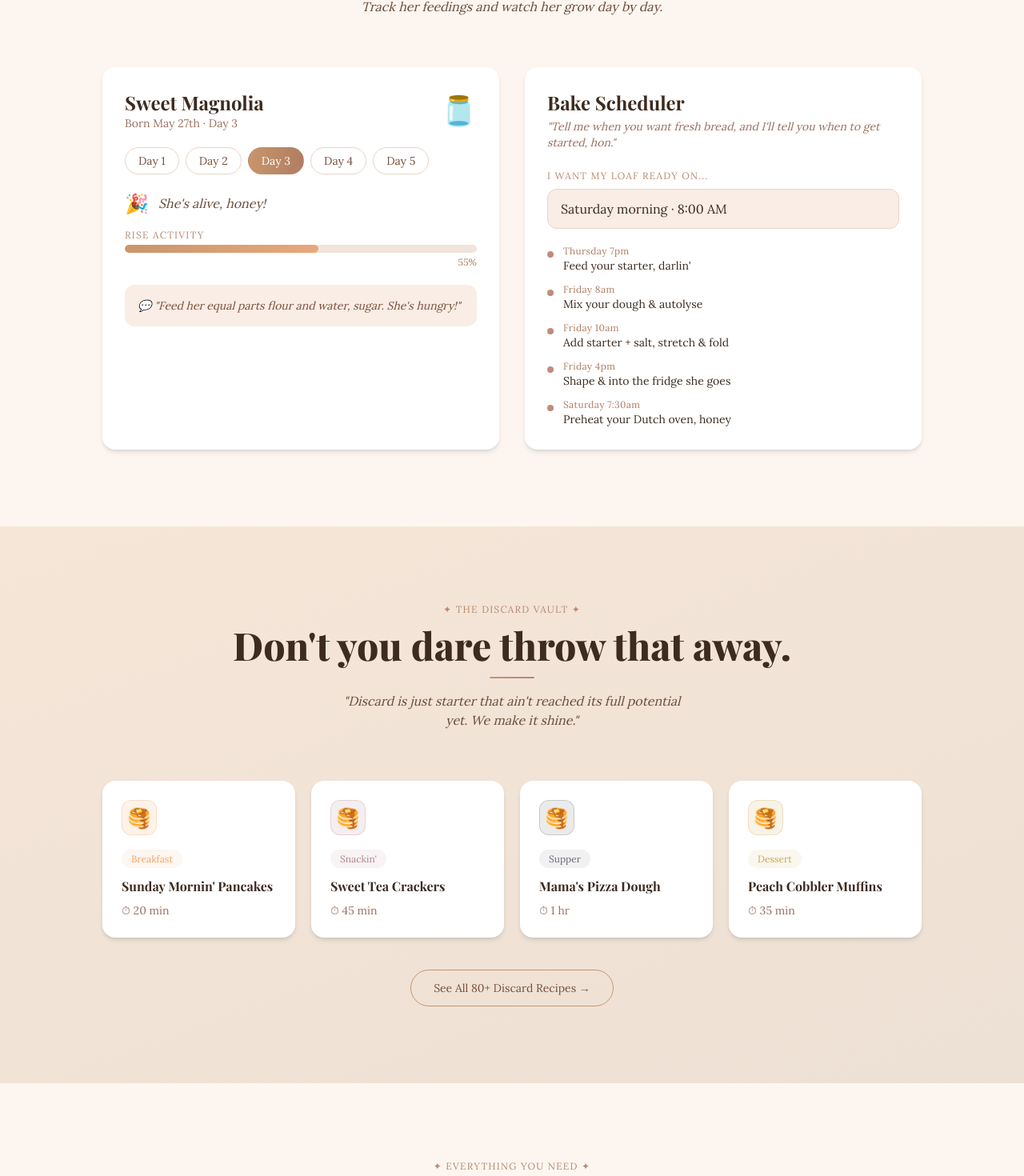
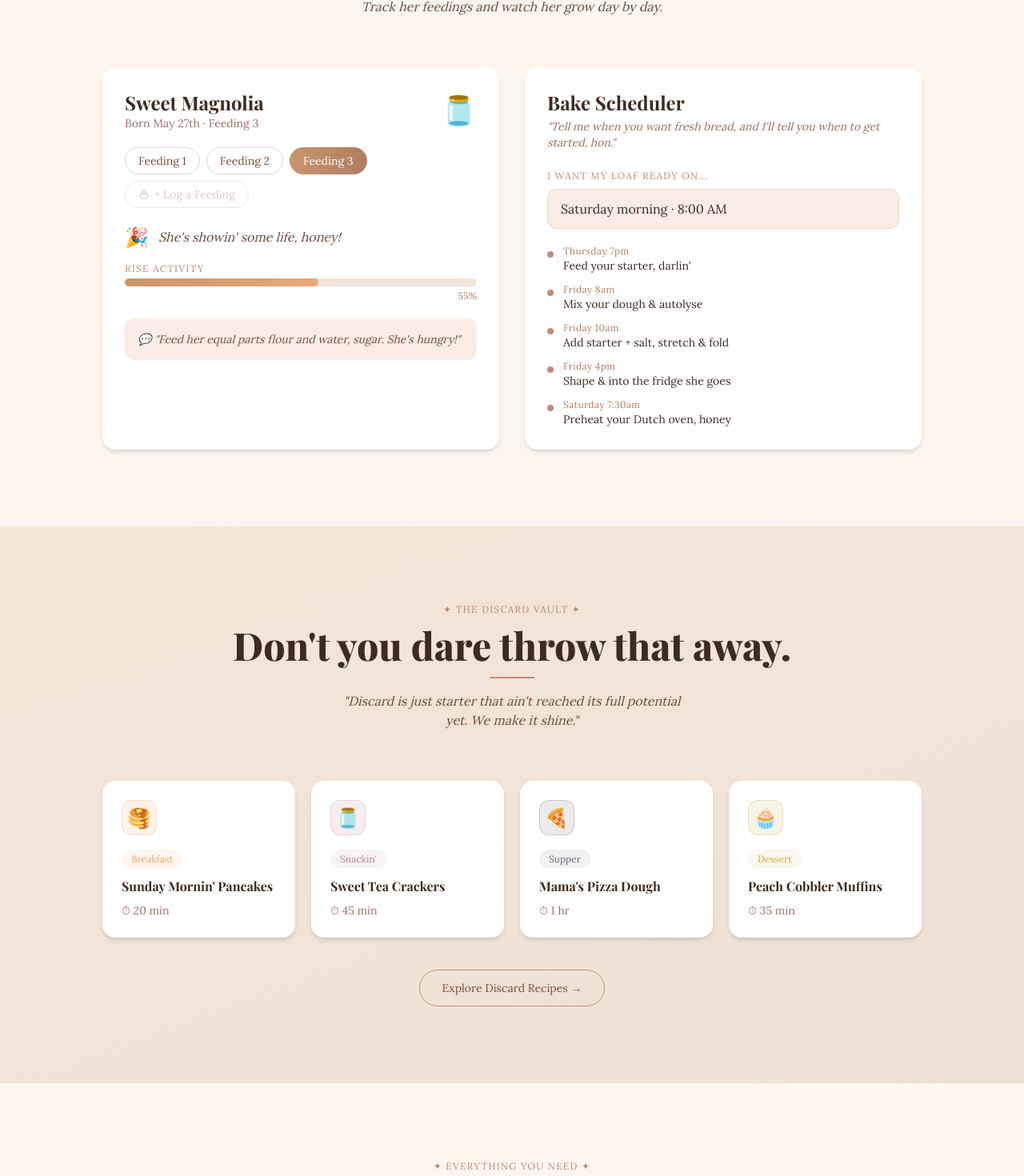
Before and after one commit to lonestarque78/blessyourloaf, a Next.js app: page / in a window 1280 px wide. Shown: the part 1034-2504 px from the top of the page at 80% size. Built offline with nearby package versions, Linux system fonts and the light colour scheme; a web font is replaced by a local one.

Commit message:
homepage polish - remove fake stats, testimonials, fix pricing labels, add login nav

```diff
--- a/src/app/(marketing)/page.tsx
+++ b/src/app/(marketing)/page.tsx
@@ -3,7 +3,6 @@ import Hero from '@/components/sections/Hero'
 import StarterJournal from '@/components/sections/StarterJournal'
 import DiscardVault from '@/components/sections/DiscardVault'
 import Features from '@/components/sections/Features'
-import Testimonials from '@/components/sections/Testimonials'
 import Pricing from '@/components/sections/Pricing'
 import FooterCTA from '@/components/sections/FooterCTA'
 import Footer from '@/components/layout/Footer'
@@ -16,7 +15,6 @@ export default function HomePage() {
       <StarterJournal />
       <DiscardVault />
       <Features />
-      <Testimonials />
       <Pricing />
       <FooterCTA />
       <Footer />
--- a/src/components/layout/Navbar.tsx
+++ b/src/components/layout/Navbar.tsx
@@ -26,6 +26,7 @@ export default function Navbar() {
         <Link href="/starter-guide" className="font-lora text-sm text-[#7a4f3a] hover:text-[#b07d62] transition-colors">Starter Guide</Link>
         <Link href="/discard" className="font-lora text-sm text-[#7a4f3a] hover:text-[#b07d62] transition-colors">Discard Vault</Link>
         <Link href="/pricing" className="font-lora text-sm text-[#7a4f3a] hover:text-[#b07d62] transition-colors">Pricing</Link>
+        <Link href="/login" className="font-lora text-sm text-[#7a4f3a] hover:text-[#b07d62] transition-colors">Log In</Link>
         <Link href="/signup" className="bg-gradient-to-r from-[#c9956c] to-[#b07d62] text-white px-5 py-2 rounded-full font-lora text-sm hover:-translate-y-0.5 transition-transform shadow-md">
           Join the Kitchen
         </Link>
--- a/src/components/sections/DiscardVault.tsx
+++ b/src/components/sections/DiscardVault.tsx
@@ -1,10 +1,10 @@
 import Link from 'next/link'
 
 const recipes = [
-  { name: "Sunday Mornin' Pancakes", time: "20 min", tag: "Breakfast", color: "#f4a261" },
-  { name: "Sweet Tea Crackers", time: "45 min", tag: "Snackin'", color: "#b5838d" },
-  { name: "Mama's Pizza Dough", time: "1 hr", tag: "Supper", color: "#6d6875" },
-  { name: "Peach Cobbler Muffins", time: "35 min", tag: "Dessert", color: "#c9a84c" },
+  { name: "Sunday Mornin' Pancakes", time: "20 min", tag: "Breakfast", color: "#f4a261", icon: "🥞" },
+  { name: "Sweet Tea Crackers", time: "45 min", tag: "Snackin'", color: "#b5838d", icon: "🫙" },
+  { name: "Mama's Pizza Dough", time: "1 hr", tag: "Supper", color: "#6d6875", icon: "🍕" },
+  { name: "Peach Cobbler Muffins", time: "35 min", tag: "Dessert", color: "#c9a84c", icon: "🧁" },
 ]
 
 export default function DiscardVault() {
@@ -25,7 +25,7 @@ export default function DiscardVault() {
             <div key={r.name} className="bg-white rounded-2xl p-6 shadow-md hover:-translate-y-1 transition-transform cursor-pointer">
               <div className="w-11 h-11 rounded-xl flex items-center justify-center text-2xl mb-4"
                 style={{ background: r.color + '22', border: `1.5px solid ${r.color}44` }}>
-                🥞
+                {r.icon}
               </div>
               <span className="font-lora text-xs px-3 py-1 rounded-full"
                 style={{ background: r.color + '18', color: r.color }}>
@@ -39,7 +39,7 @@ export default function DiscardVault() {
 
         <div className="text-center">
           <Link href="/discard" className="border border-[#c9956c] text-[#7a4f3a] px-7 py-3 rounded-full font-lora text-sm hover:bg-[#c9956c] hover:text-white transition-all inline-block">
-            See All 80+ Discard Recipes →
+            Explore Discard Recipes →
           </Link>
         </div>
       </div>
--- a/src/components/sections/Features.tsx
+++ b/src/components/sections/Features.tsx
@@ -1,7 +1,7 @@
 const features = [
   { icon: "🫙", label: "Starter Journal", bg: "#f9ede5", desc: "Name her, track her feedings, and watch her grow from a tiny flour paste into something glorious." },
   { icon: "📅", label: "Bake Scheduler", bg: "#f0e8f0", desc: "Tell us when you want fresh bread. We'll work backwards and hand you a step-by-step timeline." },
-  { icon: "🗄️", label: "Discard Vault", bg: "#fef3e2", desc: "80+ recipes for your leftover starter. Pancakes, crackers, pasta — not a drop goes to waste." },
+  { icon: "🗄️", label: "Discard Vault", bg: "#fef3e2", desc: "A growing library of recipes for your leftover starter. Pancakes, crackers, pasta — not a drop goes to waste." },
   { icon: "🩺", label: "Starter Troubleshooter", bg: "#e8f4f0", desc: "Starter smells funny? Not rising? Tell us what's goin' on and we'll nurse her back to health." },
   { icon: "📖", label: "Recipe Library", bg: "#fde8e8", desc: "Loaves, rolls, focaccia, and more — each one tested in a real Southern kitchen." },
   { icon: "🌾", label: "Flour Guide", bg: "#f5f0e8", desc: "All-purpose, whole wheat, rye — we break down every flour so you know exactly what you're workin' with." },
--- a/src/components/sections/Pricing.tsx
+++ b/src/components/sections/Pricing.tsx
@@ -2,7 +2,7 @@ import Link from 'next/link'
 
 const freeTier = ["5 recipes", "Starter day tracker", "Basic discard ideas", "Community access"]
 const proTier = ["Full recipe library (300+)", "Starter Journal + alerts", "Bake Scheduler", "Full Discard Vault", "Starter Troubleshooter", "Flour & hydration guides", "New recipes every week"]
-const annualTier = ["All Pitmaster features", "Priority support", "Early recipe access", "Annual baking planner"]
+const annualTier = ["All Baker's Pass features", "Priority support", "Early recipe access", "Annual baking planner"]
 
 export default function Pricing() {
   return (
@@ -35,7 +35,7 @@ export default function Pricing() {
           <div className="rounded-3xl p-9 flex-1 max-w-sm md:scale-105 shadow-2xl"
             style={{ background: 'linear-gradient(160deg, #3d2b1f, #5c3d2e)', border: '1.5px solid #c9956c' }}>
             <div className="flex justify-between items-start mb-2">
-              <div className="font-lora text-xs uppercase tracking-widest text-[#e8b4a0]">Pitmaster</div>
+              <div className="font-lora text-xs uppercase tracking-widest text-[#e8b4a0]">Baker's Pass</div>
               <span className="bg-gradient-to-r from-[#c9956c] to-[#b5838d] text-white text-xs font-lora px-3 py-1 rounded-full">Most Popular</span>
             </div>
             <div className="font-playfair text-5xl font-black text-white mb-1">$5.99<span className="text-xl font-normal">/mo</span></div>
@@ -46,7 +46,7 @@ export default function Pricing() {
                 <span className="font-lora text-sm text-[#e8d5c8]">{f}</span>
               </div>
             ))}
-            <Link href="/signup?plan=monthly" className="block text-center bg-gradient-to-r from-[#c9956c] to-[#b07d62] text-white px-6 py-3 rounded-full font-lora text-sm hover:-translate-y-0.5 transition-transform shadow-lg mt-8">
+            <Link href="/signup?plan=monthly" className="block text-center bg-gradient-to-r from-[#c9956c] to-[#b07d62] text-white px-6 py-3 rounded-full font-lora text-sm hover:-translate-y-0.5 transition-transform shadow-lg mt-8 whitespace-nowrap">
               Start 7-Day Free Trial →
             </Link>
           </div>
--- a/src/components/sections/StarterJournal.tsx
+++ b/src/components/sections/StarterJournal.tsx
@@ -5,9 +5,7 @@ import { useState } from 'react'
 const days = [
   { day: 1, status: "Just born, bless her heart", rise: 10, emoji: "🌱" },
   { day: 2, status: "Gettin' a little bubbly, sugar", rise: 25, emoji: "✨" },
-  { day: 3, status: "She's alive, honey!", rise: 55, emoji: "🎉" },
-  { day: 4, status: "Doubled up overnight!", rise: 80, emoji: "🔥" },
-  { day: 5, status: "Ready to bake, darlin'", rise: 100, emoji: "🍞" },
+  { day: 3, status: "She's showin' some life, honey!", rise: 55, emoji: "🎉" },
 ]
 
 const schedule = [
@@ -40,7 +38,7 @@ export default function StarterJournal() {
             <div className="flex items-center justify-between mb-5">
               <div>
                 <div className="font-playfair text-2xl font-bold text-[#3d2b1f]">Sweet Magnolia</div>
-                <div className="font-lora text-sm text-[#9a7060]">Born May 27th · Day {activeDay}</div>
+                <div className="font-lora text-sm text-[#9a7060]">Born May 27th · Feeding {activeDay}</div>
               </div>
               <span className="text-4xl">🫙</span>
             </div>
@@ -54,9 +52,23 @@ export default function StarterJournal() {
                       ? 'bg-gradient-to-r from-[#c9956c] to-[#b07d62] text-white border-transparent'
                       : 'border-[#e8d5c8] text-[#7a4f3a] bg-white'
                   }`}>
-                  Day {d.day}
+                  Feeding {d.day}
                 </button>
               ))}
+              <div className="relative group">
+                <button
+                  disabled
+                  className="flex items-center gap-1.5 px-4 py-1.5 rounded-full font-lora text-sm border border-[#e8d5c8] text-[#c4a899] bg-white cursor-not-allowed opacity-60">
+                  <svg className="w-3.5 h-3.5" fill="none" viewBox="0 0 24 24" stroke="currentColor" strokeWidth={2}>
+                    <path strokeLinecap="round" strokeLinejoin="round" d="M12 15v2m-6 4h12a2 2 0 002-2v-6a2 2 0 00-2-2H6a2 2 0 00-2 2v6a2 2 0 002 2zm10-10V7a4 4 0 00-8 0v4h8z" />
+                  </svg>
+                  + Log a Feeding
+                </button>
+                <div className="absolute left-1/2 -translate-x-1/2 bottom-full mb-2 whitespace-nowrap bg-[#3d2b1f] text-white font-lora text-xs rounded-lg px-3 py-1.5 opacity-0 group-hover:opacity-100 transition-opacity pointer-events-none">
+                  Sign in to track your starter
+                  <div className="absolute left-1/2 -translate-x-1/2 top-full w-0 h-0 border-x-4 border-x-transparent border-t-4 border-t-[#3d2b1f]" />
+                </div>
+              </div>
             </div>
 
             <div className="flex items-center gap-3 mb-4">
```
Also changed, not shown: src/components/sections/Testimonials.tsx (+1 -27 lines).
